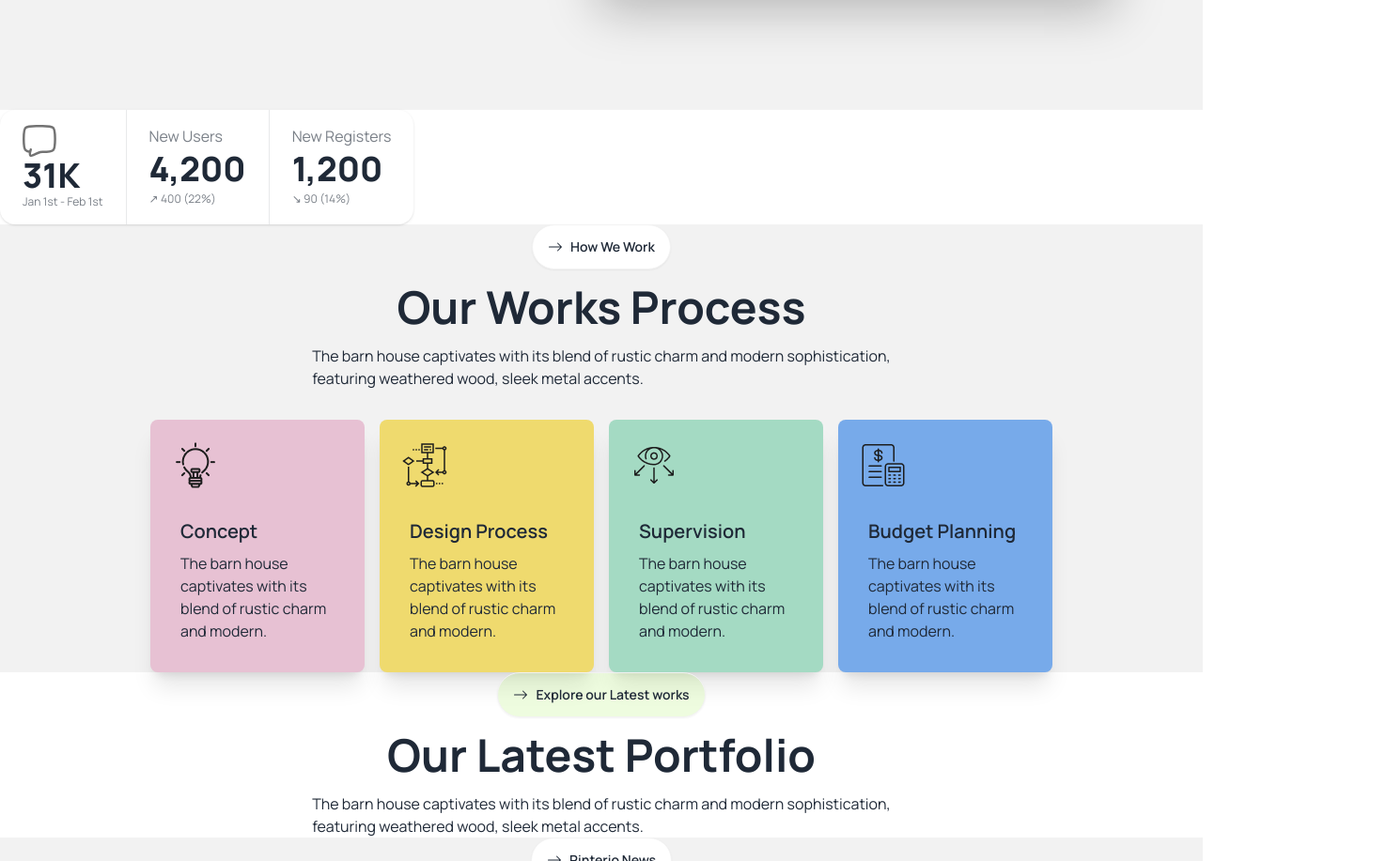
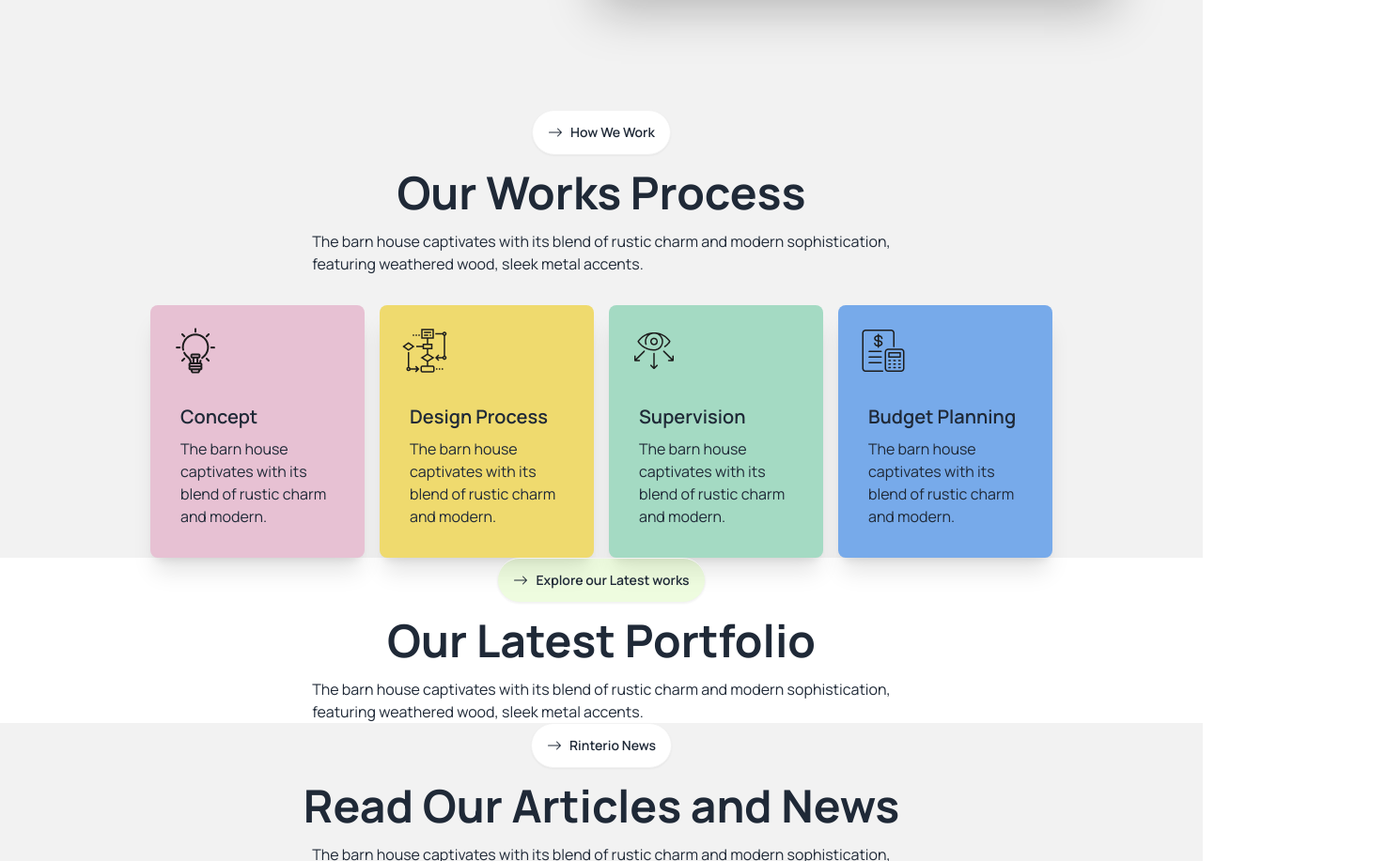
Before and after one commit to mihir-nath-2024/Assignment-3-With-DaisyUI, a website: page index.html in a window 1280 px wide. Shown: the part 1551-2468 px from the top of the page at 94% size, 1475 px wide, since content can reach past the window. Drawn offline with Linux system fonts and the light colour scheme.

Commit message:
overflow fixed

```diff
--- a/index.html
+++ b/index.html
@@ -1,5 +1,5 @@
 <!DOCTYPE html>
-<html lang="en">
+<html lang="en" class="overflow-x-hidden">
 <head>
     <meta charset="UTF-8">
     <meta name="viewport" content="width=device-width, initial-scale=1.0">
@@ -192,35 +192,7 @@
         </div>
       </div>
  </section>
- <!-- stat section started here -->
- <section>
-    <div class="stats stats-vertical lg:stats-horizontal shadow">
-        <div class="stat">
-            <svg width="35.833374" height="34.031250" viewBox="0 0 35.8334 34.0312" fill="none" xmlns="http://www.w3.org/2000/svg" xmlns:xlink="http://www.w3.org/1999/xlink">
-                <desc>
-                        Created with Pixso.
-                </desc>
-                <defs/>
-                <path id="Vector" d="M8.08 28.75C5.91 28.53 4.29 27.88 3.2 26.79C1.25 24.84 1.25 21.7 1.25 15.41L1.25 14.58C1.25 8.29 1.25 5.15 3.2 3.2C5.15 1.25 8.29 1.25 14.58 1.25L21.25 1.25C27.53 1.25 30.67 1.25 32.63 3.2C34.58 5.15 34.58 8.29 34.58 14.58L34.58 15.41C34.58 21.7 34.58 24.84 32.63 26.79C30.67 28.75 27.53 28.75 21.25 28.75C20.31 28.77 19.57 28.84 18.84 29C16.84 29.46 14.99 30.49 13.16 31.38C10.56 32.65 9.26 33.28 8.44 32.69C6.87 31.52 8.4 27.91 8.75 26.25" stroke="#737373" stroke-opacity="1.000000" stroke-width="2.500000" stroke-linecap="round"/>
-            </svg>
 
-          <div class="stat-value">31K</div>
-          <div class="stat-desc">Jan 1st - Feb 1st</div>
-        </div>
-
-        <div class="stat">
-          <div class="stat-title">New Users</div>
-          <div class="stat-value">4,200</div>
-          <div class="stat-desc">↗︎ 400 (22%)</div>
-        </div>
-
-        <div class="stat">
-          <div class="stat-title">New Registers</div>
-          <div class="stat-value">1,200</div>
-          <div class="stat-desc">↘︎ 90 (14%)</div>
-        </div>
-      </div>
- </section>
 
  <!-- work section started here -->
 
```
